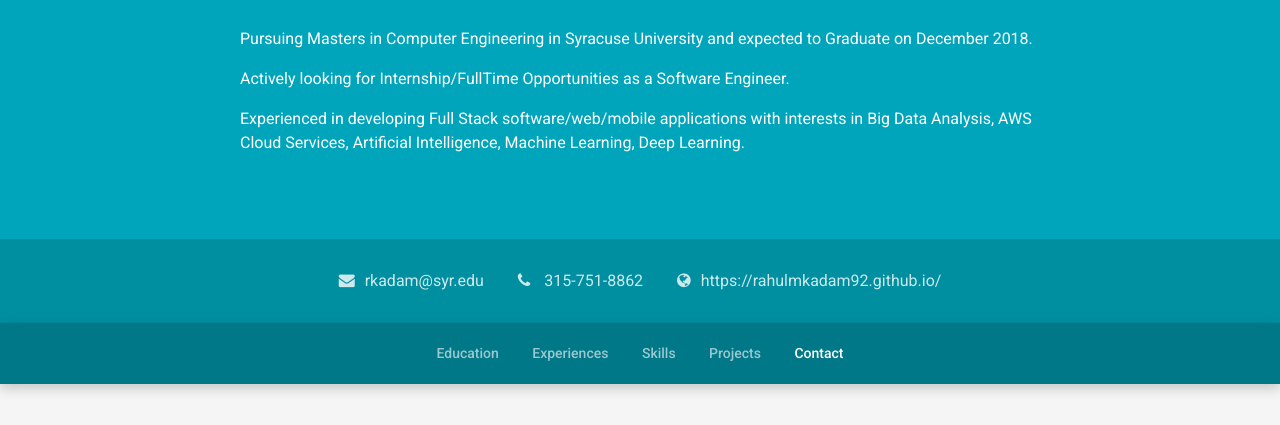
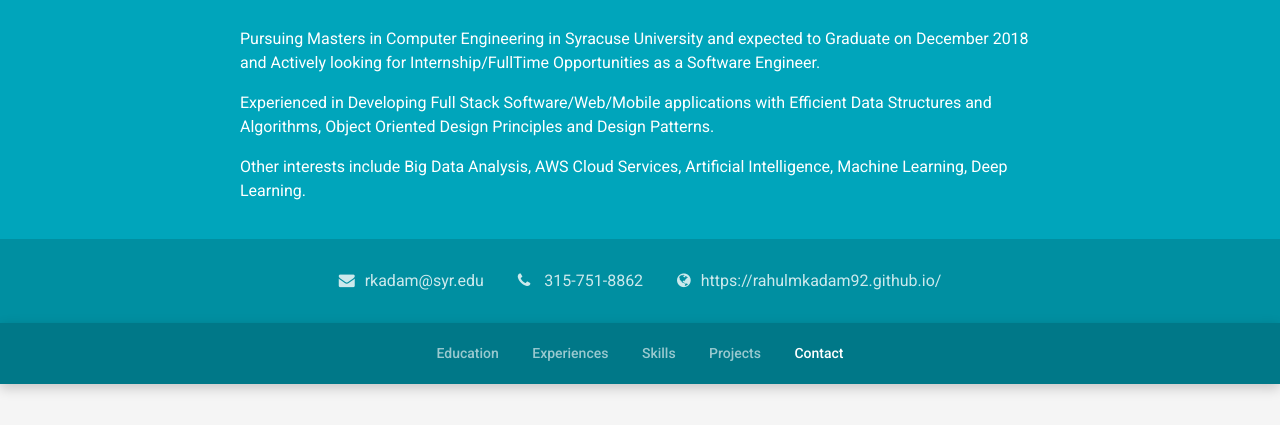
Before and after one commit to rahulkadamid/rahulkadamid.github.io, a plain HTML site: page index.html in a window 1280 px wide. Shown: the part 375-800 px from the top of the page. Drawn offline with Linux system fonts and the light colour scheme.

Commit message:
Update overview

```diff
--- a/assets/css/styles.css
+++ b/assets/css/styles.css
@@ -168,7 +168,7 @@
 .header .intro {
   background: #00a5bb;
   padding-top: 90px;
-  padding-bottom: 68px;
+  padding-bottom: 20px;
   position: relative;
   font-size: 16px;
 }
--- a/index.html
+++ b/index.html
@@ -45,10 +45,16 @@
                 <h1 class="name">Rahul Kadam</h1>
                 <div class="title">Software Engineer</div>
                 <div class="profile">
-					<p>Pursuing Masters in Computer Engineering in Syracuse University and expected to Graduate on December 2018.</p>
-					<p>Actively looking for Internship/FullTime Opportunities as a Software Engineer.</p>
-					<p>Experienced in developing Full Stack software/web/mobile applications with interests in Big Data Analysis, AWS Cloud Services, Artificial Intelligence, Machine Learning, Deep Learning.</p>
-                </div><!--//profile-->
+					<p> Pursuing Masters in Computer Engineering in Syracuse University and expected to Graduate on December 2018 and
+						Actively looking for Internship/FullTime Opportunities as a Software Engineer.
+					</p>
+					<p> Experienced in Developing Full Stack Software/Web/Mobile applications with
+						Efficient Data Structures and Algorithms, Object Oriented Design Principles and Design Patterns.
+					</p>
+					<p>	Other interests include Big Data Analysis, AWS Cloud Services, Artificial Intelligence,
+						Machine Learning, Deep Learning.
+					</p>
+				</div><!--//profile-->
             </div><!--//container-->
         </div><!--//intro-->
 
```
